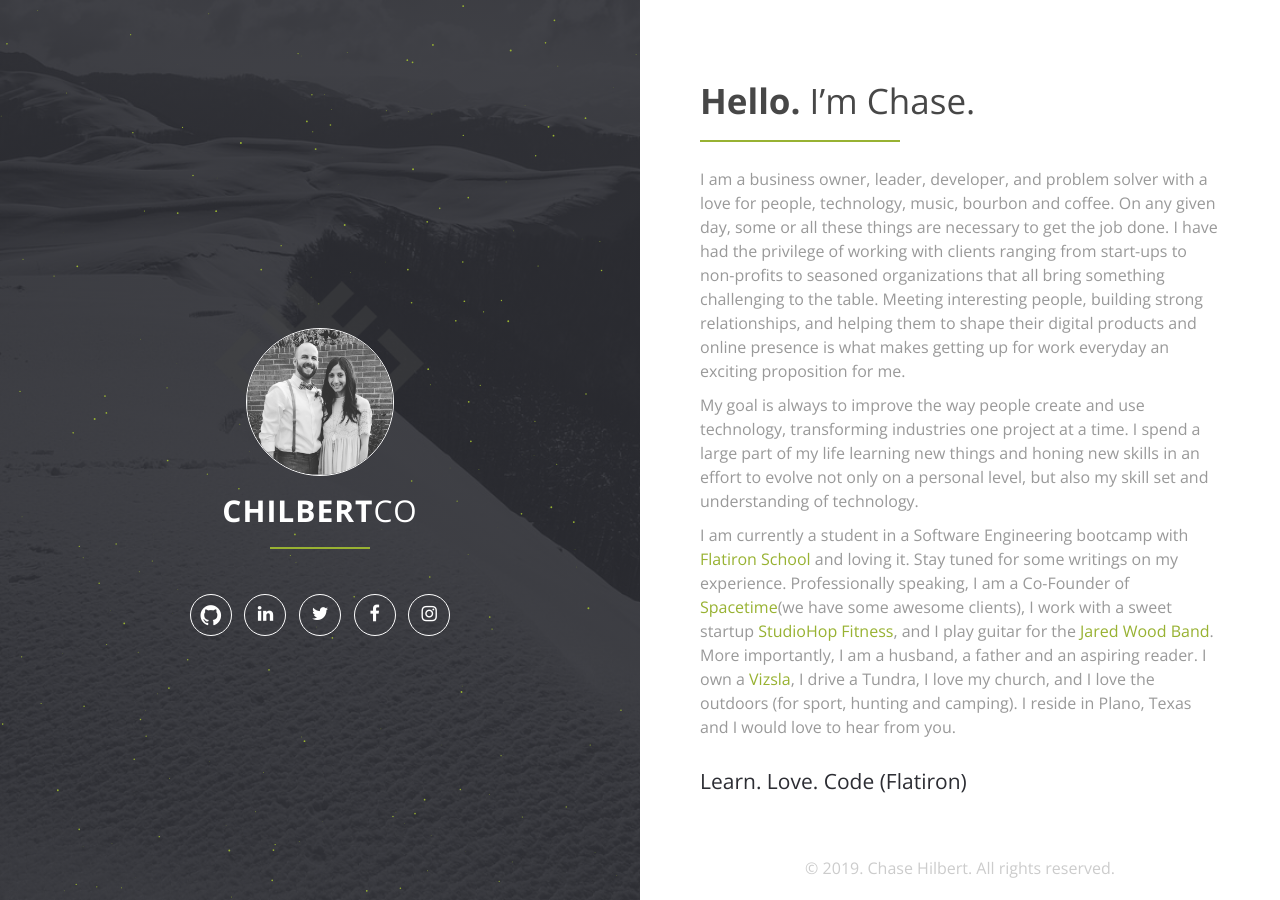
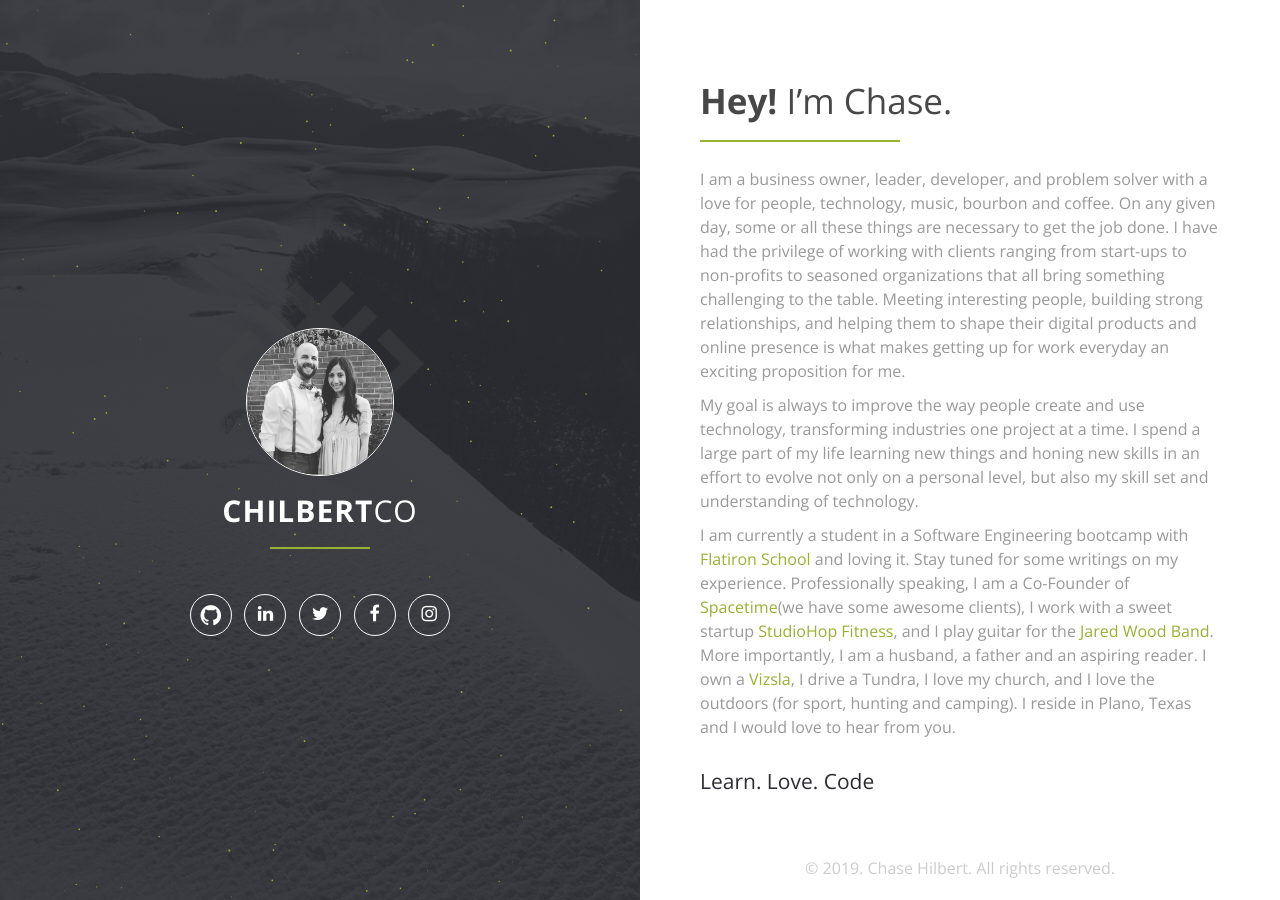
Before and after one commit to chilbert/chilbertco, a Jekyll site: the page built from index.md, in a window 1280 px wide. Built offline with Jekyll 4.4.1, drawn with Linux system fonts in a browser that asks for light colours; nearby versions of some CDN libraries; our own code applies the rules of GitHub Pages for plain Markdown files.

Commit message:
markdown typo

```diff
--- a/index.md
+++ b/index.md
@@ -1,7 +1,7 @@
 ---
 layout: home
 ---
-# Hello.  I'm Chase.
+# Hey!  I'm Chase.
 
 I am a business owner, leader, developer, and problem solver with a love for people, technology, music, bourbon and coffee. On any given day, some or all these things are necessary to get the job done. I have had the privilege of working with clients ranging from start-ups to non-profits to seasoned organizations that all bring something challenging to the table. Meeting interesting people, building strong relationships, and helping them to shape their digital products and online presence is what makes getting up for work everyday an exciting proposition for me.
 
@@ -9,4 +9,4 @@ My goal is always to improve the way people create and use technology, transform
 
 I am currently a student in a Software Engineering bootcamp with [Flatiron School](https://flatironschool.com/) and loving it.  Stay tuned for some writings on my experience. Professionally speaking, I am a Co-Founder of [Spacetime](http://heyspacetime.com)(we have some awesome clients), I work with a sweet startup [StudioHop Fitness](https://studiohopfitness.com), and I play guitar for the [Jared Wood Band](http://jaredwoodmusic.com).  More importantly, I am a husband, a father and an aspiring reader. I own a [Vizsla](http://www.akc.org/dog-breeds/vizsla/), I drive a Tundra, I love my church, and I love the outdoors (for sport, hunting and camping). I reside in Plano, Texas and I would love to hear from you.
 
-### Learn. Love. Code (Flatiron)
+### Learn. Love. Code ###
```
